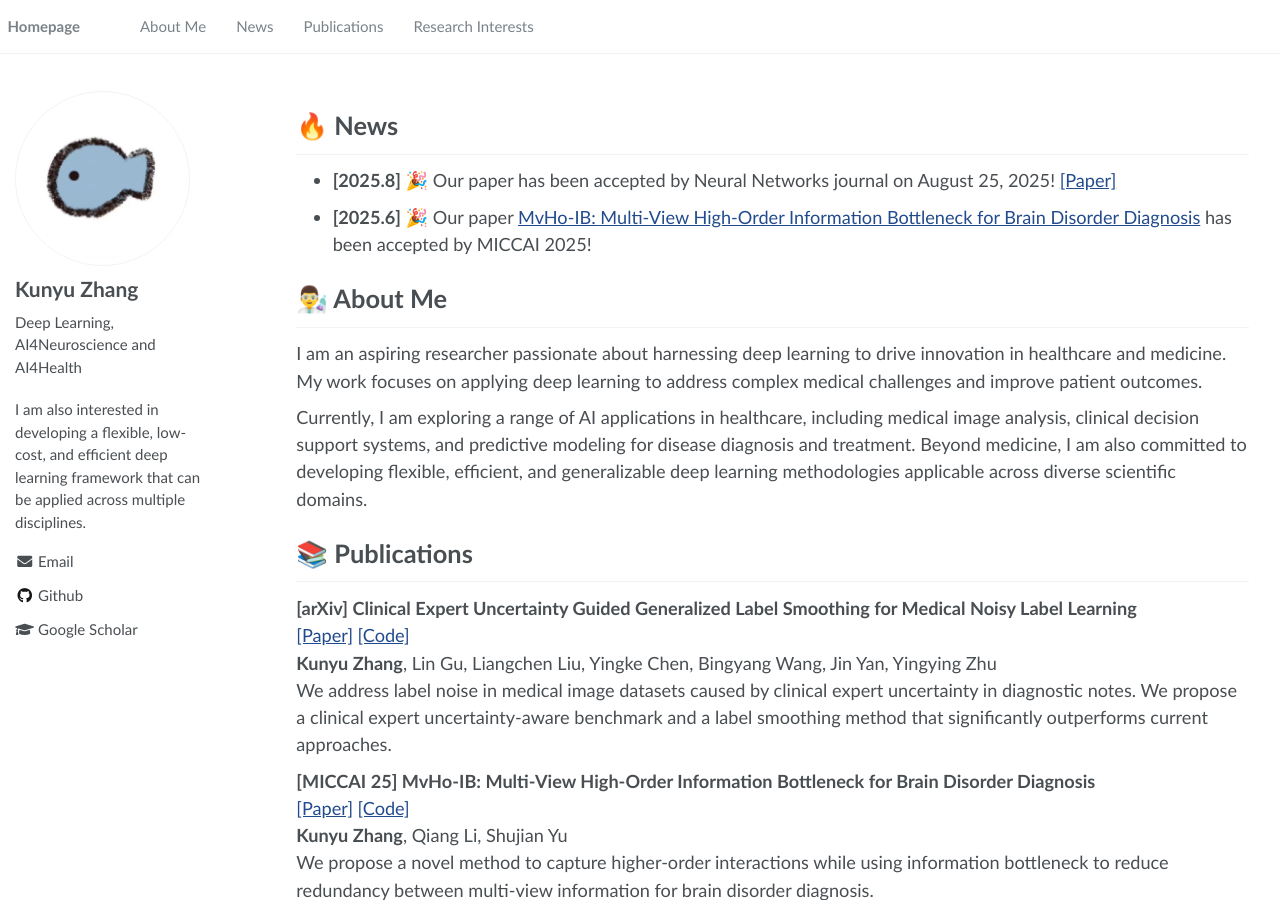
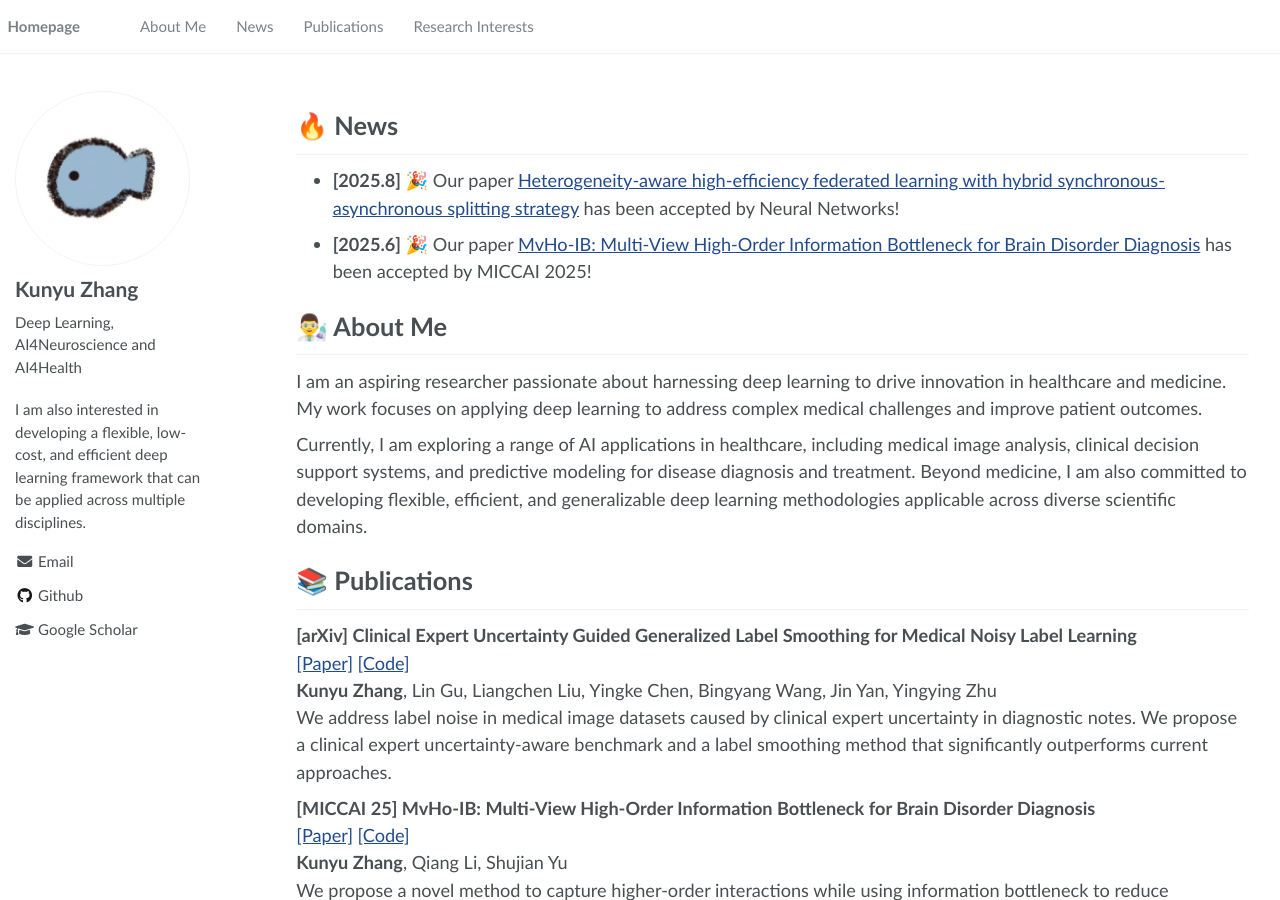
Before and after one commit to zky04/zky04.github.io, a Jekyll site: the page built from index.md, in a window 1280 px wide and 900 px high. Built offline with Jekyll 4.4.1, drawn with Linux system fonts in a browser that asks for light colours.

Commit message:
Update paper title and details for Neural Networks journal acceptance

```diff
--- a/index.md
+++ b/index.md
@@ -6,7 +6,7 @@ permalink: /
 ---
 
 # 🔥 News
-- **[2025.8]** 🎉 Our paper has been accepted by Neural Networks journal on August 25, 2025! [[Paper]](https://www.sciencedirect.com/science/article/pii/S0893608025009189)
+- **[2025.8]** 🎉 Our paper [Heterogeneity-aware high-efficiency federated learning with hybrid synchronous-asynchronous splitting strategy](https://www.sciencedirect.com/science/article/pii/S0893608025009189) has been accepted by Neural Networks!
 - **[2025.6]** 🎉 Our paper [MvHo-IB: Multi-View High-Order Information Bottleneck for Brain Disorder Diagnosis](https://papers.miccai.org/miccai-2025/paper/0646_paper.pdf) has been accepted by MICCAI 2025!
 
 # 👨‍🔬 About Me
```
